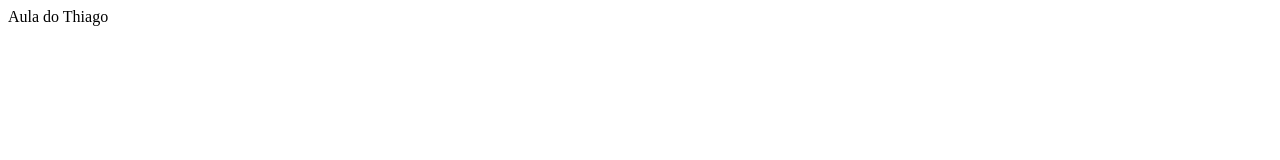
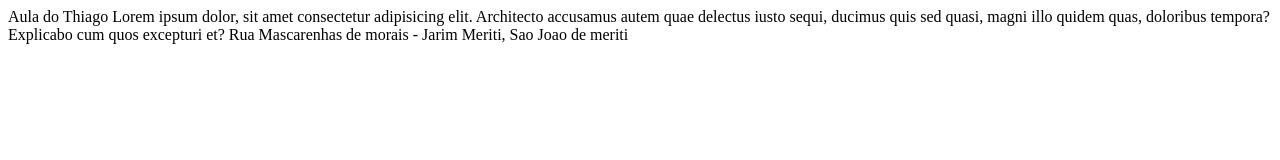
Before and after one commit to jeswaldorf/MeuSite, a plain HTML site: page index.html in a window 1280 px wide. Drawn offline with Linux system fonts and the light colour scheme.

Commit message:
Adicionando endereço no  arquivo index.html

```diff
--- a/index.html
+++ b/index.html
@@ -5,9 +5,12 @@
     <meta name="viewport" content="width=device-width, initial-scale=1.0">
     <meta http-equiv="X-UA-Compatible" content="ie=edge">
     <title>Aula 01</title>
+        Aula do Thiago
 
-    Aula do Thiago
-</head>
+        Lorem ipsum dolor, sit amet consectetur adipisicing elit. Architecto accusamus autem quae delectus iusto sequi, ducimus quis sed quasi, magni illo quidem quas, doloribus tempora? Explicabo cum quos excepturi et?
+          Rua Mascarenhas de morais - Jarim Meriti, Sao Joao de meriti
+
+    </head>
 <body>
 
 </body>
```
